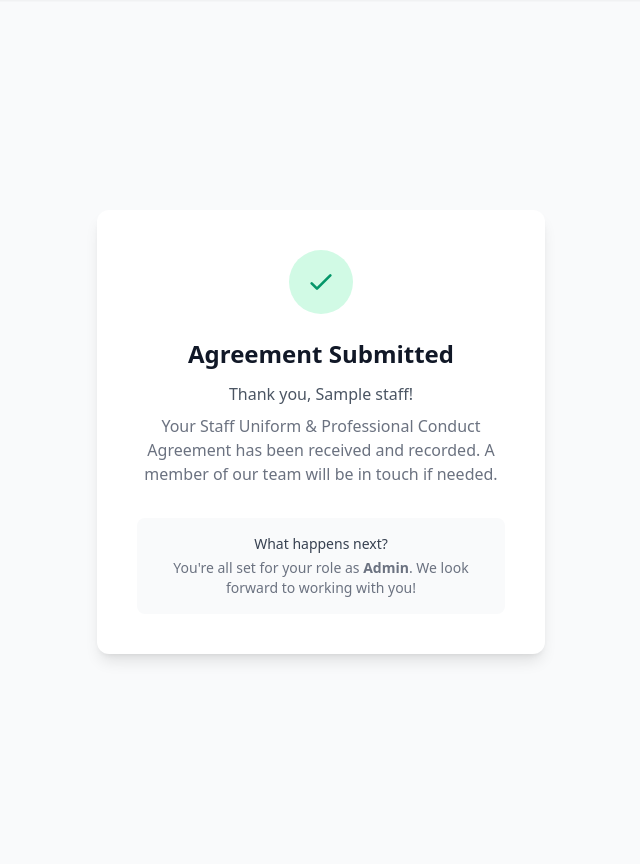
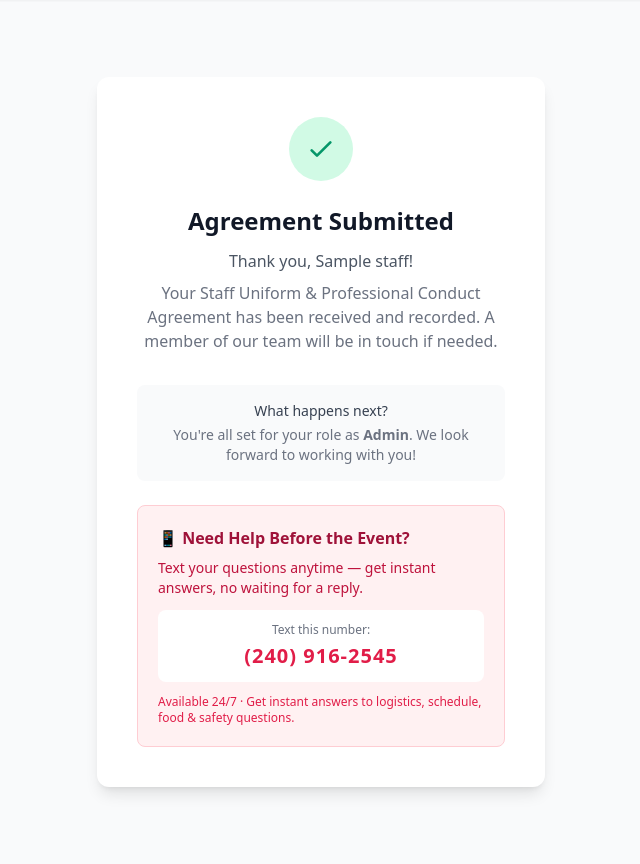
Before and after one commit to wavesurgeai-art/venuehr, a Flask app: template templates/onboard_thanks.html in a window 1280 px wide. Shown: the part 53-917 px from the top of the page, without its empty margins (319-959 px from the left). Run offline with Flask 3, Linux system fonts and the light colour scheme; the template is opened without the code that fills it: most values are stand-ins (such as "Sample title", 1, 10 or a date in 2020); parts of the project's set-up code (start-up, migrations or seed data) failed here and were passed over; some libraries are stand-ins or nearby versions.

Commit message:
Add SMS number callouts to onboarding and agreement pages

```diff
--- a/templates/onboard_thanks.html
+++ b/templates/onboard_thanks.html
@@ -13,9 +13,20 @@
         <h1 class="text-2xl font-bold text-gray-900 mb-3">Agreement Submitted</h1>
         <p class="text-gray-600 mb-2">Thank you, {{ staff.name }}!</p>
         <p class="text-gray-500 mb-8">Your Staff Uniform & Professional Conduct Agreement has been received and recorded. A member of our team will be in touch if needed.</p>
-        <div class="bg-gray-50 rounded-lg p-4 text-sm text-gray-500">
+        <div class="bg-gray-50 rounded-lg p-4 text-sm text-gray-500 mb-6">
             <p class="font-medium text-gray-700 mb-1">What happens next?</p>
             <p>You're all set for your role as <strong class="capitalize">{{ staff.role }}</strong>. We look forward to working with you!</p>
+        </div>
+
+        <!-- Staff SMS Support -->
+        <div class="bg-rose-50 border border-rose-200 rounded-lg p-5 text-left">
+            <h3 class="font-semibold text-rose-800 mb-2">📱 Need Help Before the Event?</h3>
+            <p class="text-sm text-rose-700 mb-3">Text your questions anytime — get instant answers, no waiting for a reply.</p>
+            <div class="bg-white rounded-lg p-3 text-center">
+                <p class="text-xs text-gray-500 mb-1">Text this number:</p>
+                <p class="text-xl font-bold text-rose-600 tracking-wider">(240) 916-2545</p>
+            </div>
+            <p class="text-xs text-rose-600 mt-3">Available 24/7 · Get instant answers to logistics, schedule, food & safety questions.</p>
         </div>
     </div>
 </div>
```
Also changed, not shown: templates/agreement.html (+7 -1 lines).
